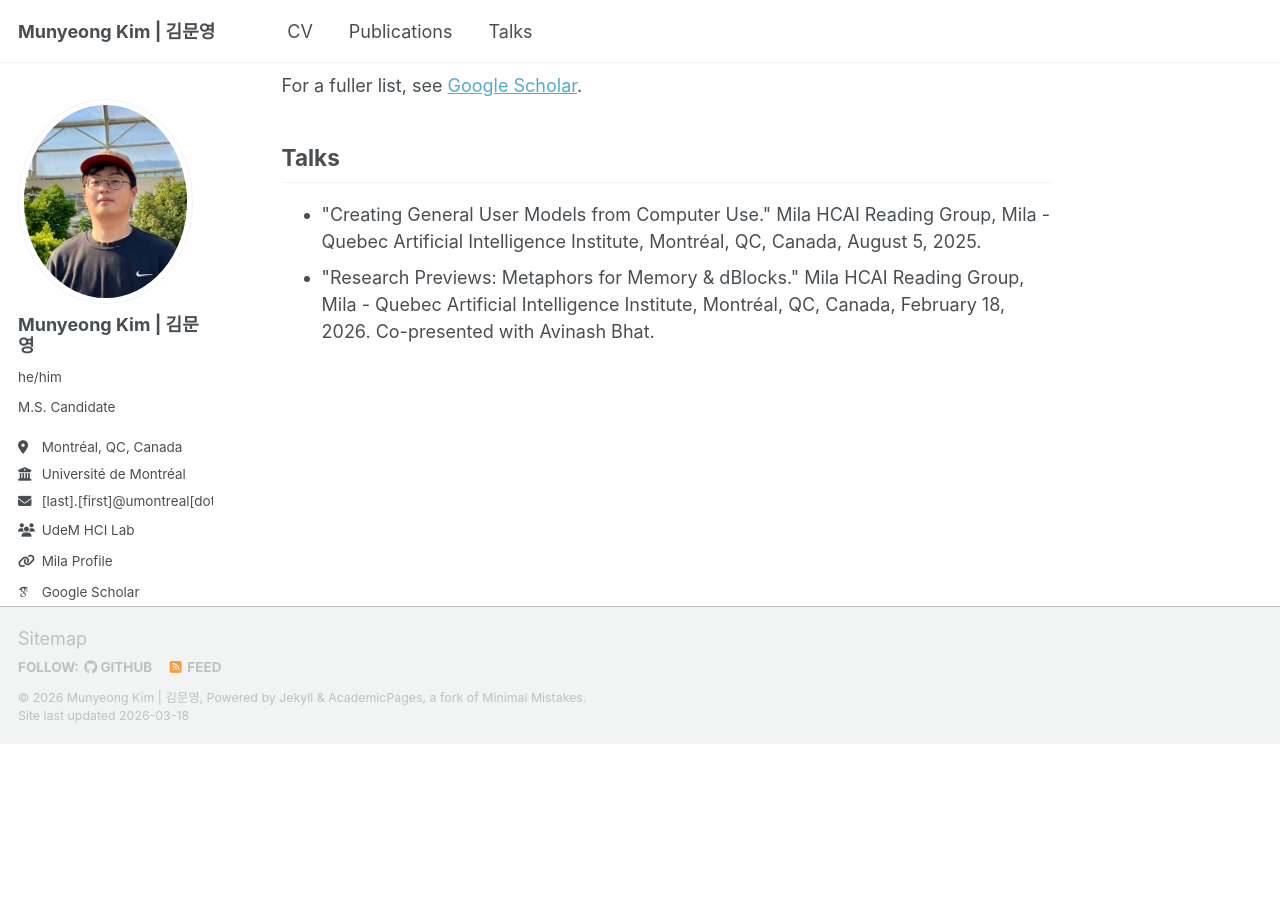
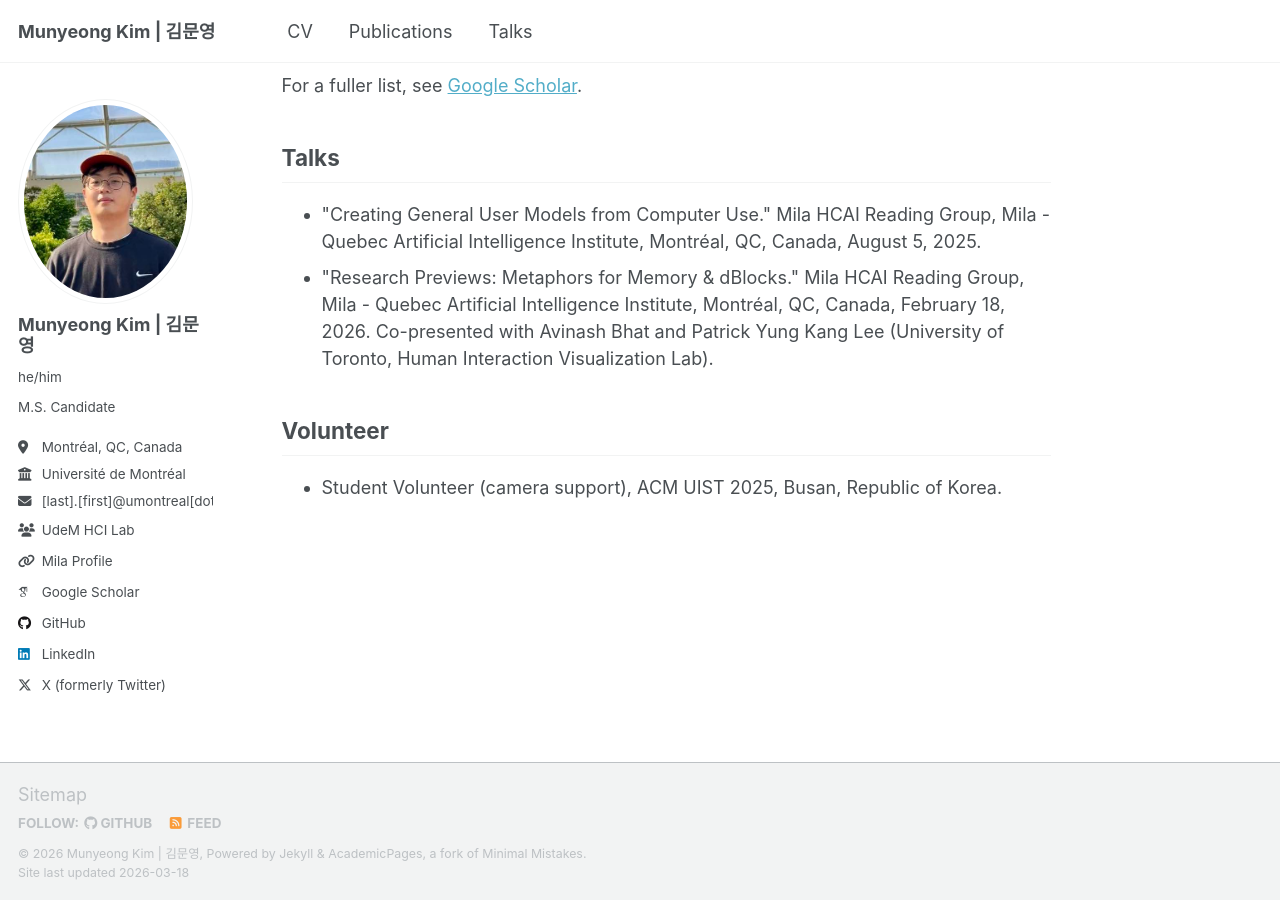
Before and after one commit to MunyeongKim/munyeongkim.github.io, a Jekyll site: the page built from _pages/about.md, in a window 1280 px wide and 900 px high, scrolled down 955 px. Built offline with Jekyll 4.4.1, drawn with Linux system fonts in a browser that asks for light colours; some web fonts are replaced; a script that is not in the unit is left out; before the commit the page ends 1699 px from its top, so only the background shows below that.

Commit message:
Update homepage volunteer and Mila talk details

```diff
--- a/_pages/about.md
+++ b/_pages/about.md
@@ -40,6 +40,13 @@ Find Me
   <h2>Talks</h2>
   <ul>
     <li>"Creating General User Models from Computer Use." Mila HCAI Reading Group, Mila - Quebec Artificial Intelligence Institute, Montréal, QC, Canada, August 5, 2025.</li>
-    <li>"Research Previews: Metaphors for Memory &amp; dBlocks." Mila HCAI Reading Group, Mila - Quebec Artificial Intelligence Institute, Montréal, QC, Canada, February 18, 2026. Co-presented with Avinash Bhat.</li>
+    <li>"Research Previews: Metaphors for Memory &amp; dBlocks." Mila HCAI Reading Group, Mila - Quebec Artificial Intelligence Institute, Montréal, QC, Canada, February 18, 2026. Co-presented with Avinash Bhat and Patrick Yung Kang Lee (University of Toronto, Human Interaction Visualization Lab).</li>
   </ul>
 </section>
+
+<section id="volunteer">
+  <h2>Volunteer</h2>
+  <ul>
+    <li>Student Volunteer (camera support), ACM UIST 2025, Busan, Republic of Korea.</li>
+  </ul>
+</section>
```
